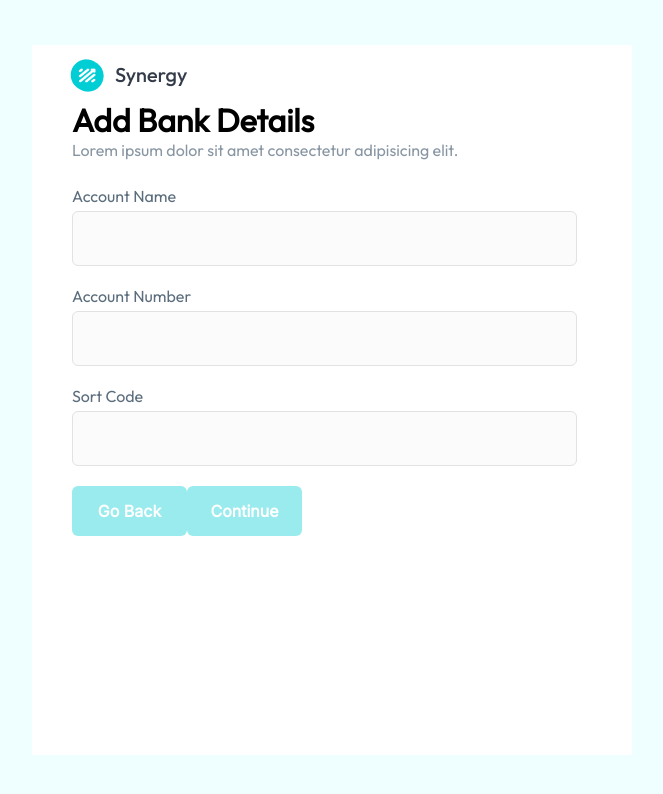
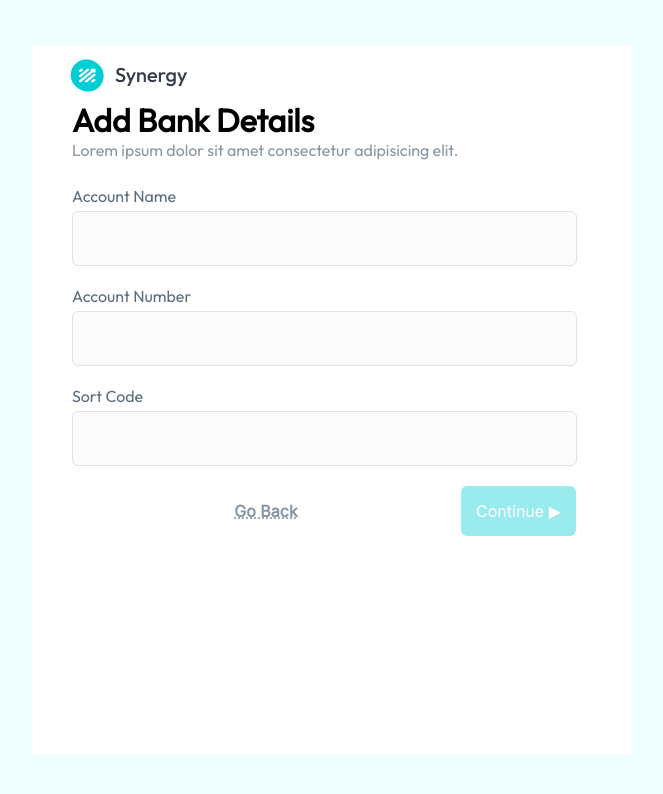
Before and after one commit to nology-tech/synergy, a React (Create React App) app: page /bankdetails in a window 1280 px wide. Shown: the top 794 px of the page, without its empty margins (308-971 px from the left). Built offline with nearby package versions, Linux system fonts and the light colour scheme.

Commit message:
do not show messages untill start typing, Go Back button style change,Button as a separate component

```diff
--- a/src/components/BankDetails/BankDetails.jsx
+++ b/src/components/BankDetails/BankDetails.jsx
@@ -57,13 +57,13 @@ const BankDetails = () => {
 
           <div className='buttons-group'>
             <Link to="/">
-              <button className="bankDetailsForm__btn" type="submit">
+              <button className="bankDetailsForm__goBackBtn" type="submit">
                 Go Back
               </button>
             </Link>
             <Link to="/billingaddress">
-              <button className="bankDetailsForm__btn" type="submit">
-                Continue
+              <button className="bankDetailsForm__continueBtn" type="submit">
+                Continue &#9654;
               </button>
             </Link>
           </div>
--- a/src/components/BankDetails/BankDetails.scss
+++ b/src/components/BankDetails/BankDetails.scss
@@ -63,32 +63,48 @@ h1 {
 
     }
 
+    &__goBackBtn {
+        font-family: 'Inter';
+        font-style: normal;
+        font-weight: 600;
+        font-size: 16px;
+        line-height: 19px;
+        text-align: center;
+        color: #8896A3;
+        width: 115px;
+        height: 50px;
+        margin-right: 0;
+        margin-left: auto;
+        border:none;
+        background-color: $color-white;
+        text-decoration-line: underline;
+        text-decoration-style:dotted;
+    }
 
-    &__btn {
+    &__continueBtn {
+        font-family: 'Inter';
         background: rgba(0, 206, 212, 0.4);
         border: none;
         border-radius: 6px;
         color: $color-white;
         width: 115px;
         height: 50px;
-        margin-right: 0;
-        // margin-left: auto;
-        font-weight: bold;
+        font-weight: normal;
         font-family: $third-font-family;
         font-size: 16px;
+
     }
 
-    .continue-button {
-        display: flex;
-        justify-content: space-between;
-        align-items: center;
-        padding: 10px;
-    }
+}
+.buttons-group {
+    display: flex;
+    margin-right: 15px;
+   // grid-template-columns: 300px, 100px;
 }
 
 a {
-    margin-right: 0;
-    margin-left: auto;
+    width: 116px;
+    height: 50px;
 }
 .valid {
     color: #57E141;
--- a/src/components/BillingAddress/BillingAddress.jsx
+++ b/src/components/BillingAddress/BillingAddress.jsx
@@ -68,7 +68,7 @@
 
             <div className='buttons-group'>
               <Link to="/bankdetails">
-                <button className="billingAddressForm__btn" type="submit">
+                <button className="billingAddressForm__goBackBtn" type="submit">
                   Go Back
                 </button>
               </Link>
--- a/src/components/BillingAddress/BillingAddress.scss
+++ b/src/components/BillingAddress/BillingAddress.scss
@@ -65,6 +65,10 @@ h1 {
 
 
     &__btn {
+        font-family: 'Inter';
+        font-style: normal;
+        font-weight: 600;
+        font-size: 16px;
         background: rgba(0, 206, 212, 0.4);
         border: none;
         border-radius: 6px;
@@ -73,16 +77,26 @@ h1 {
         height: 50px;
         margin-right: 0;
         margin-left: auto;
-        font-weight: bold;
         font-family: $third-font-family;
-        font-size: 16px;
+
     }
 
-    .continue-button {
-        display: flex;
-        justify-content: space-between;
-        align-items: center;
-        padding: 10px;
+    &__goBackBtn {
+        font-family: 'Inter';
+        font-style: normal;
+        font-weight: 600;
+        font-size: 16px;
+        line-height: 19px;
+        text-align: center;
+        color: #8896A3;
+        width: 115px;
+        height: 50px;
+        margin-right: 0;
+        margin-left: auto;
+        border:none;
+        background-color: $color-white;
+        text-decoration-line: underline;
+        text-decoration-style:dotted;
     }
 }
 
--- /dev/null
+++ b/src/components/Button/Button.scss
@@ -0,0 +1,9 @@
+btn {
+    background: rgba(0, 206, 212, 0.4);
+    border: none;
+    border-radius: 6px;
+    color: $color-white;
+    width: 90px;
+    height: 40px;
+    margin-right: 0;
+}
--- a/src/components/SignUp/SignUp.jsx
+++ b/src/components/SignUp/SignUp.jsx
@@ -1,6 +1,7 @@
 import React from "react";
 import { useState } from "react";
 import { Link } from "react-router-dom";
+import Button from "../Button/Button";
 
 import "./SignUp.scss";
 import { faEye } from "@fortawesome/free-solid-svg-icons";
@@ -96,7 +97,7 @@ const SignUp = () => {
                 value={email}
                 type="text"
               />
-              {validEmail ? (
+             {email === ""?<p></p>:validEmail ? (
                 <p className="valid">Successful email entered</p>
               ) : (
                 <p className="invalid"> &#128712; Error - Your email must contain an @ symbol
@@ -119,7 +120,7 @@ const SignUp = () => {
                   onClick={togglePassword}
                 />
               </div>
-              {validPassword ? (
+              {password === ""?<p></p>:validPassword ? (
                 <p className="valid">Password meets requirements</p>
               ) : (
                 <p className="invalid">
@@ -144,7 +145,7 @@ const SignUp = () => {
                   onClick={toggleConfirmedPassword}
                 />
               </div>
-              {validConfirmedPassword ? (
+              {confirmedPassword===""?<p></p>:validConfirmedPassword ? (
                 <p className="valid">Passwords match</p>
               ) : (
                 <p className="invalid">&#128712; Error - passwords do not match!</p>
@@ -163,6 +164,12 @@ const SignUp = () => {
             </div>
 
             <Link to="/bankdetails">
+              {/* <Button
+                text = {"Continue &#9654;"}
+                className ={"SignUpForm__btn btn"}
+                type = {"submit"}
+                disabled = {!(validEmail && validPassword && validConfirmedPassword)}
+              /> */}
               <button
                 className="SignUpForm__btn"
                 type="submit"
```
Also changed, not shown: src/components/Button/Button.jsx (added).
